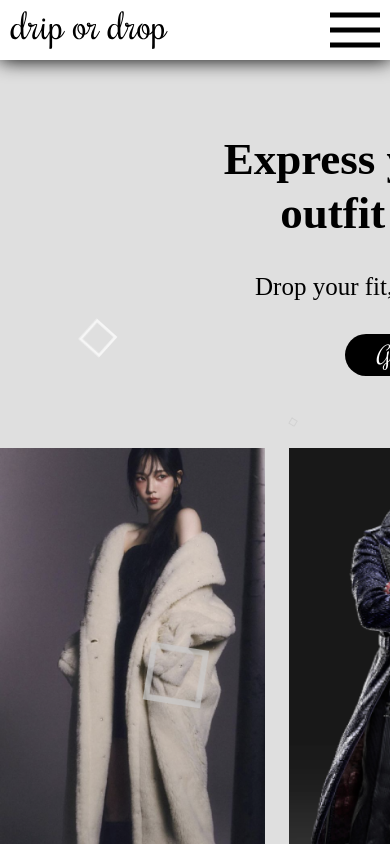
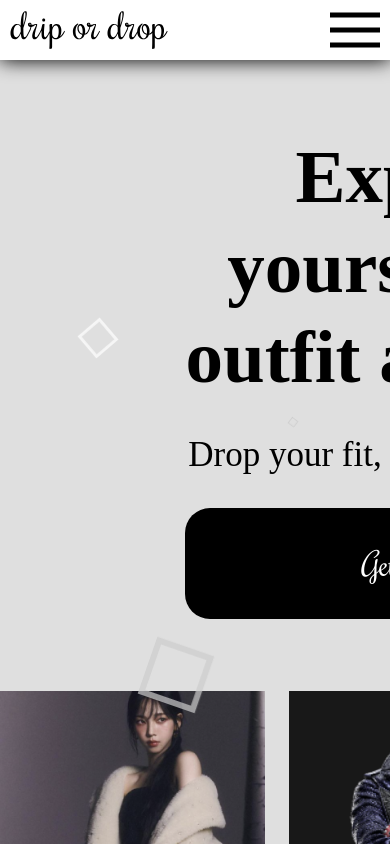
Before and after one commit to Nyraea/drip-or-drop, a React (Vite) app: page /homepage in a window 390 px wide. Shown: the top 844 px of the page. Built offline with nearby package versions, Linux system fonts and the light colour scheme; no server answers; sample sign-in values are in the browser's storage; a small style sheet from the web is missing; a web font is replaced by a local one.

Commit message:
homepage: "i ain't hear no bells"
- homie went for round 2, bust a cap in his ass

```diff
--- a/src/styles/homepage.module.scss
+++ b/src/styles/homepage.module.scss
@@ -24,7 +24,7 @@
   .text {
     font-family: "Georama";
     font-weight: 700;
-    font-size: 45px;
+    font-size: 75px;
   }
 }
 
@@ -41,15 +41,16 @@
   .text {
     font-family: "Georama";
     font-weight: 400;
-    font-size: 25px;
+    font-size: 35px;
   }
 
   .button {
     background-color: black;
     color: white;
-    padding: 0.5% 5% 0.5% 5%;
+    width: 75%;
+    padding: 5% 2.5% 5% 2.5%;
     font-family: "Rochester";
-    font-size: x-large;
+    font-size: xx-large;
     text-decoration: none;
     border-radius: 25px;
     z-index: 1;
--- a/src/styles/trending.scss
+++ b/src/styles/trending.scss
@@ -27,9 +27,8 @@ body {
 //the container of it all
 .trendingcontainer {
   height: fit-content;
-  width: auto;
-  margin-left: auto;
-  margin-right: auto;
+  width: 100vh;
+  margin: 0 auto 0 auto;
   display: flex;
   justify-content: center;
   flex-direction: column;
```
